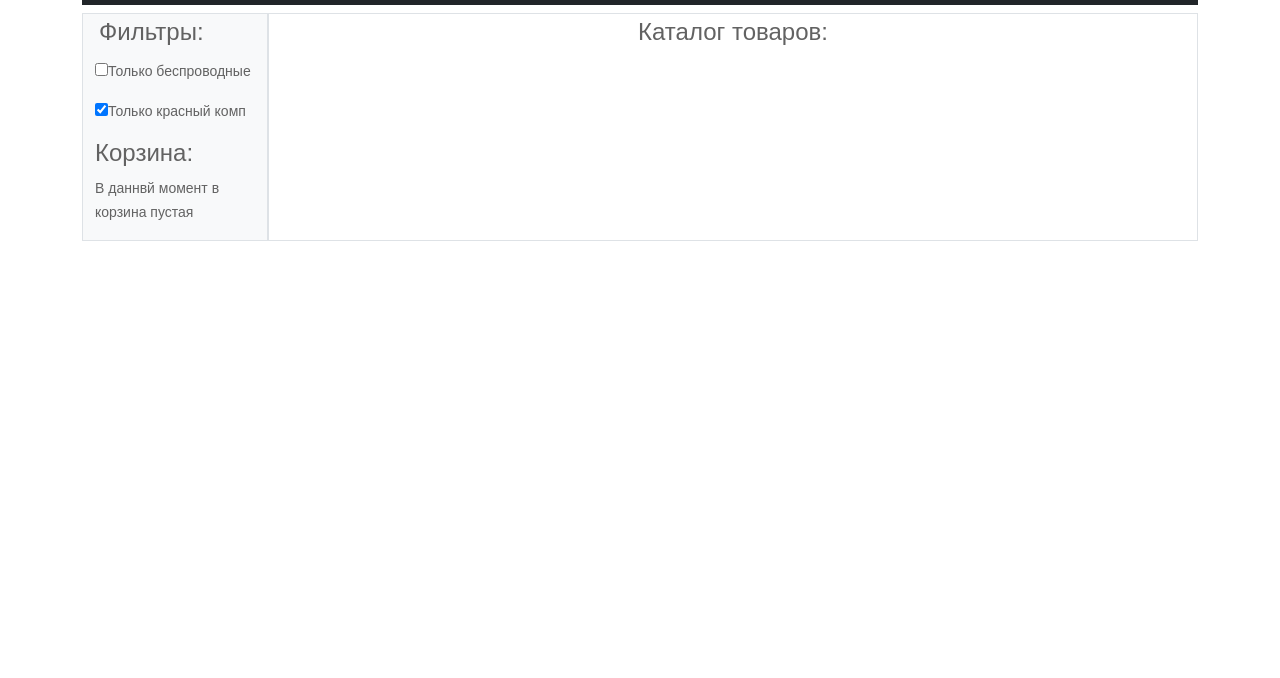
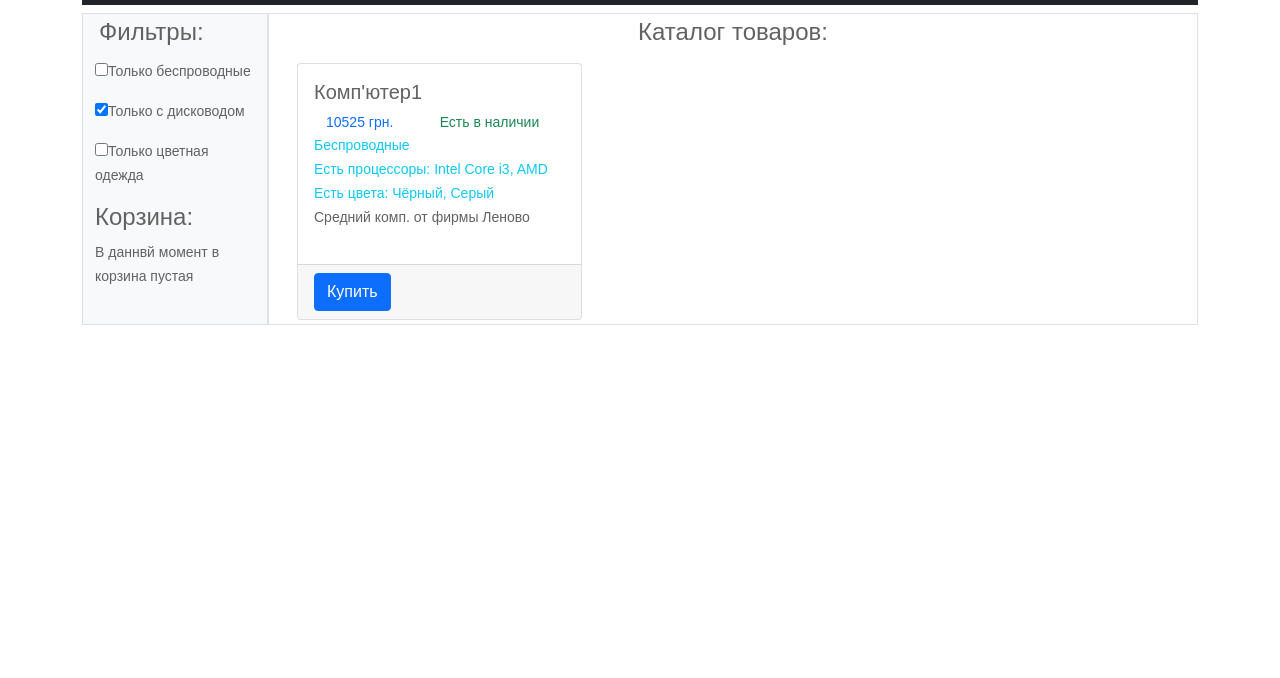
Before and after one commit to vedenskaya/trpz2, a website: page web04/index.html in a window 1280 px wide. Both pictures are taken after a click on the checkbox 101 px from the left and 231 px from the top of the page. Shown: the part 122-800 px from the top of the page. Drawn offline with nearby package versions, Linux system fonts and the light colour scheme.

Commit message:
web04 update

```diff
--- a/web04/index.html
+++ b/web04/index.html
@@ -478,6 +478,9 @@
           </div>
           <div class="modal-body">
             <div class="container-fluid">
+              <div>
+                На складе <span id="productCount"></span> товаров
+              </div>
               <form>
                 <label for="inputquantity">Сколько нужно?</label>
                 <input type="text" class="form-control" id="inputquantity" placeholder="Целые числа" value="1">
--- a/web04/ts/script.js
+++ b/web04/ts/script.js
@@ -236,13 +236,14 @@ var CPU;
 ;
 var Computer = /** @class */ (function (_super) {
     __extends(Computer, _super);
-    function Computer(id, name, price, description, inStock, list) {
+    function Computer(id, name, price, description, inStock, isDrive, list) {
         var _this = _super.call(this, id, name, price, description, inStock) || this;
         _this.id = id;
         _this.name = name;
         _this.price = price;
         _this.description = description;
         _this.inStock = inStock;
+        _this.isDrive = isDrive;
         _this.list = list;
         _this.CalculateFlags();
         _this.Init();
@@ -271,20 +272,22 @@ var Computer = /** @class */ (function (_super) {
             p.innerHTML = "Есть процессоры: " + str;
             obj.firstChild.firstChild.insertBefore(p, obj.firstChild.firstChild.childNodes[2]);
         }
-        // if (this.isRedComp) {
-        //   let p = document.createElement("p");
-        //   p.setAttribute("class", "card-text text-info m-0");
-        //   p.innerHTML = "Красные компы";
-        //   obj.firstChild.firstChild.insertBefore(p, obj.firstChild.firstChild.childNodes[2]);
-        // }
-        if (document.getElementById('isRedComp') == null) {
+        //Если наушники беспроводные, то добавляем информацию об этом в карточку
+        if (this.isDrive) {
+            var p = document.createElement("p");
+            p.setAttribute("class", "card-text text-info m-0");
+            p.innerHTML = "Беспроводные";
+            obj.firstChild.firstChild.insertBefore(p, obj.firstChild.firstChild.childNodes[2]);
+        }
+        //Если эти конкретные наушники беспроводные и нет чекбокса группировки, то добавляем его
+        if (document.getElementById('isDrive') == null && this.isDrive != null && this.isDrive) {
             var inp = document.createElement("input");
             inp.setAttribute("type", "checkbox");
-            inp.setAttribute("id", "isRedComp");
-            inp.setAttribute("onclick", "CheckRedComp(this.checked)");
+            inp.setAttribute("id", "isDrive");
+            inp.setAttribute("onclick", "CheckDrive(this.checked)");
             var lab = document.createElement("p");
             lab.appendChild(inp);
-            lab.innerHTML += "Только красный комп<br>";
+            lab.innerHTML += "Только с дисководом<br>";
             var div = document.getElementById('myTools');
             div.appendChild(lab);
         }
@@ -306,15 +309,12 @@ var Computer = /** @class */ (function (_super) {
     };
     return Computer;
 }(Product));
-function CheckRedComp(flag) {
+function CheckDrive(flag) {
     document.getElementById('rowts').innerHTML = "";
     if (flag) {
-        for (var i = 0; i < this.productList.length; i++) {
-            if (productList[i] instanceof Computer)
-                for (var j = 0; productList[i].list.length; j++)
-                    if (productList[i].list[j].color == Color.Red)
-                        productList[i].Init();
-        }
+        for (var i = 0; i < this.productList.length; i++)
+            if (productList[i] instanceof Computer && productList[i].isDrive)
+                productList[i].Init();
     }
     else {
         for (var i = 0; i < this.productList.length; i++)
@@ -324,13 +324,14 @@ function CheckRedComp(flag) {
 // Outerwear
 var Outerwear = /** @class */ (function (_super) {
     __extends(Outerwear, _super);
-    function Outerwear(id, name, price, description, inStock, list) {
+    function Outerwear(id, name, price, description, inStock, isColor, list) {
         var _this = _super.call(this, id, name, price, description, inStock) || this;
         _this.id = id;
         _this.name = name;
         _this.price = price;
         _this.description = description;
         _this.inStock = inStock;
+        _this.isColor = isColor;
         _this.list = list;
         _this.CalculateFlags();
         _this.Init();
@@ -359,6 +360,25 @@ var Outerwear = /** @class */ (function (_super) {
             p.innerHTML = "Есть размеры: " + str;
             obj.firstChild.firstChild.insertBefore(p, obj.firstChild.firstChild.childNodes[2]);
         }
+        //Если наушники беспроводные, то добавляем информацию об этом в карточку
+        if (this.isColor) {
+            var p = document.createElement("p");
+            p.setAttribute("class", "card-text text-info m-0");
+            p.innerHTML = "Беспроводные";
+            obj.firstChild.firstChild.insertBefore(p, obj.firstChild.firstChild.childNodes[2]);
+        }
+        //Если эти конкретные наушники беспроводные и нет чекбокса группировки, то добавляем его
+        if (document.getElementById('isColor') == null && this.isColor != null && this.isColor) {
+            var inp = document.createElement("input");
+            inp.setAttribute("type", "checkbox");
+            inp.setAttribute("id", "isColor");
+            inp.setAttribute("onclick", "CheckColor(this.checked)");
+            var lab = document.createElement("p");
+            lab.appendChild(inp);
+            lab.innerHTML += "Только цветная одежда<br>";
+            var div = document.getElementById('myTools');
+            div.appendChild(lab);
+        }
         this.Embed(obj);
     };
     //Вычисление сложных особенностей
@@ -377,6 +397,18 @@ var Outerwear = /** @class */ (function (_super) {
     };
     return Outerwear;
 }(Product));
+function CheckColor(flag) {
+    document.getElementById('rowts').innerHTML = "";
+    if (flag) {
+        for (var i = 0; i < this.productList.length; i++)
+            if (productList[i] instanceof Outerwear && productList[i].isColor)
+                productList[i].Init();
+    }
+    else {
+        for (var i = 0; i < this.productList.length; i++)
+            productList[i].Init();
+    }
+}
 var Basket = /** @class */ (function () {
     function Basket() {
         this.list = []; //Список товаров в корзине
@@ -395,7 +427,16 @@ var Basket = /** @class */ (function () {
         else {
             document.getElementById('modlalMessag').innerHTML = "";
             productList[val].inStock -= num;
-            this.list[this.list.length] = { id: val, quantity: num };
+            var f = true;
+            for (var i = 0; i < this.list.length; i++) {
+                if (this.list[i].id === val) {
+                    this.list[i].quantity += num;
+                    f = false;
+                    break;
+                }
+            }
+            if (f)
+                this.list[this.list.length] = { id: val, quantity: num };
             this.CalculateBasket();
             return true;
         }
@@ -405,7 +446,8 @@ var Basket = /** @class */ (function () {
         if (this.list.length > 0) {
             var id = void 0;
             var total = 0;
-            var message = "В даннвй момент в корзине:<br>";
+            var message = "В данный момент в корзине:<br>";
+            this.list.sort(function (a, b) { return a.id - b.id; });
             for (var i = 0; i < this.list.length; i++) {
                 message += productList[this.list[i].id].name + " - " + this.list[i].quantity + "<br>";
                 total += productList[this.list[i].id].price * this.list[i].quantity;
@@ -425,6 +467,7 @@ function myByBtn(val) {
 }
 //Действие на кнопке "купить"
 function WantBuy(val) {
+    document.getElementById('productCount').innerHTML = productList[val].inStock;
     document.getElementById('modlalBtn').setAttribute("value", val);
 }
 //Инициализация корзины
@@ -450,22 +493,22 @@ var productList = [
         { dimension: 43, color: Color.Pink, quantity: 1 }
     ]),
     new Balalaika(8, "Балалайка2", 217, "Обычная балалайка белорусской фирмы Змрочныя мелодыі.", 1),
-    new Computer(9, "Комп'ютер1", 10525, "Средний комп. от фирмы Леново", 2, [
+    new Computer(9, "Комп'ютер1", 10525, "Средний комп. от фирмы Леново", 2, true, [
         { color: Color.Black, cpu: CPU.I3 },
         { color: Color.Gray, cpu: CPU.Amd },
     ]),
-    new Computer(10, "Комп'ютер2", 17365, "Выше среднего комп. от фирмы Асус", 5, [
+    new Computer(10, "Комп'ютер2", 17365, "Выше среднего комп. от фирмы Асус", 5, false, [
         { color: Color.Black, cpu: CPU.I7 },
         { color: Color.Blue, cpu: CPU.I7 },
         { color: Color.Blue, cpu: CPU.I5 },
         { color: Color.Red, cpu: CPU.Amd },
         { color: Color.Black, cpu: CPU.Amd },
     ]),
-    new Outerwear(11, "Одежда1", 500, "Шуба", 2, [
+    new Outerwear(11, "Одежда1", 500, "Шуба", 2, false, [
         { color: Color.Black, dimension: 44 },
         { color: Color.Gray, dimension: 45 }
     ]),
-    new Outerwear(12, "Одежда2", 40, "Штаны", 3, [
+    new Outerwear(12, "Одежда2", 40, "Штаны", 3, true, [
         { color: Color.Black, dimension: 39 },
         { color: Color.Red, dimension: 44 },
         { color: Color.Blue, dimension: 44 },
```
Also changed, not shown: web04/ts/script.ts (+72 -27 lines).
